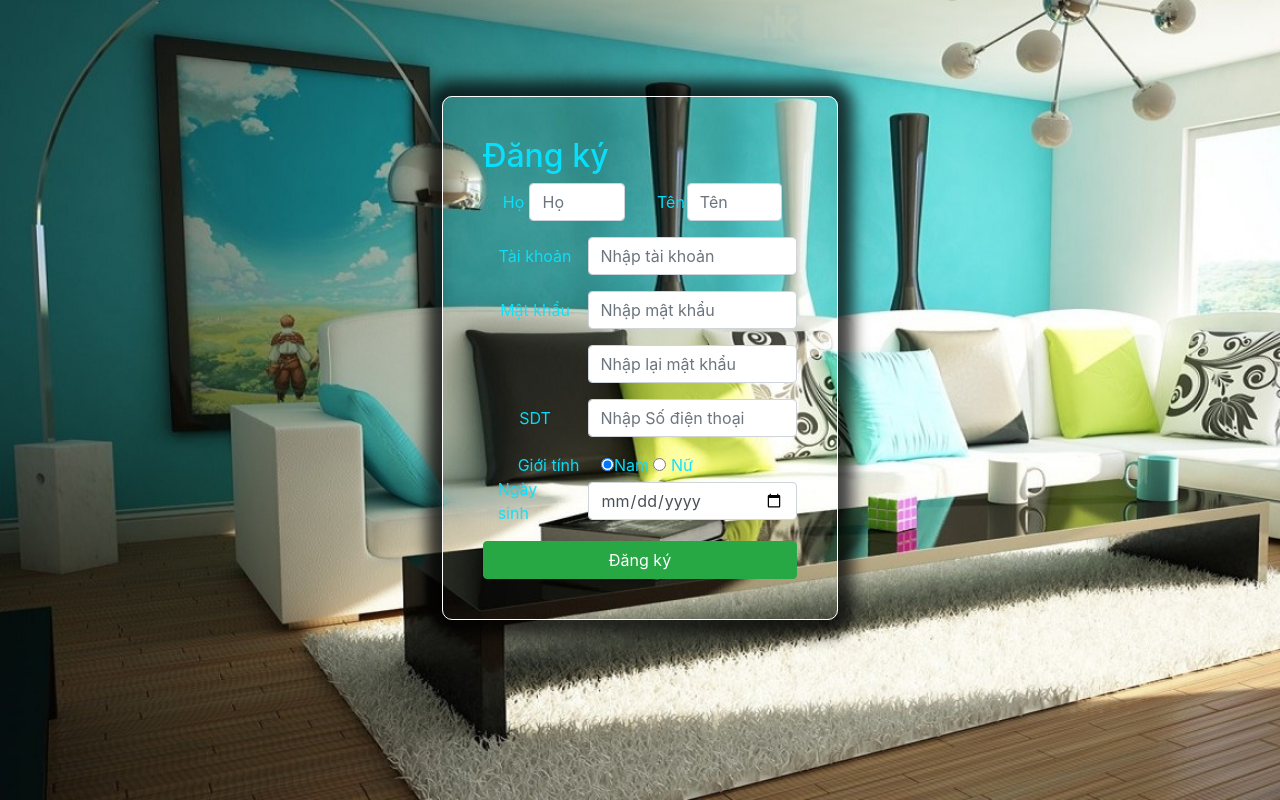
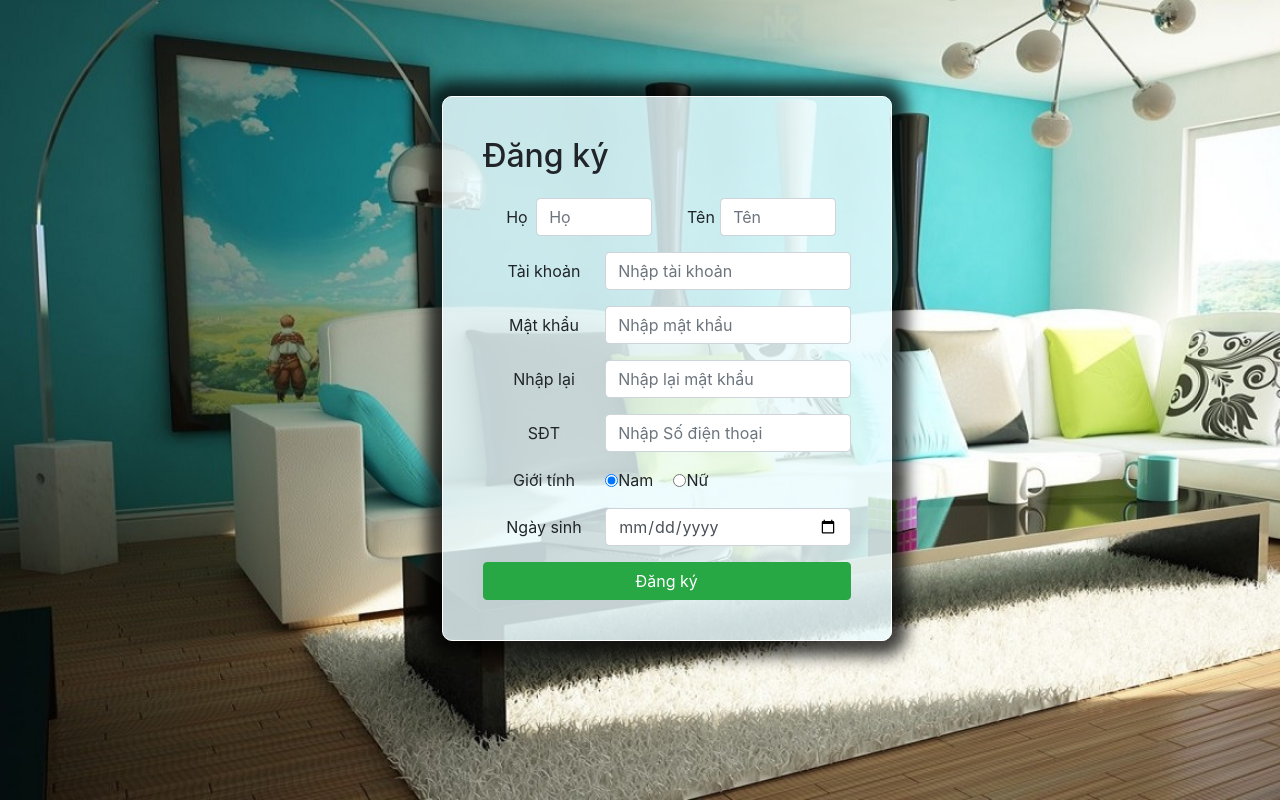
Before and after one commit to danghoanglong719/LHL_Web, a PHP site: page /html/SignUp.html in a window 1280 px wide. Shown: the part 100-900 px from the top of the page. Run offline with PHP 8.4, Linux system fonts and the light colour scheme; some libraries are stand-ins or nearby versions.

Commit message:
Add validate SignUp.html

```diff
--- a/Layout_Web/css/Home.css
+++ b/Layout_Web/css/Home.css
@@ -22,8 +22,8 @@
     color: gray;
 }
 
-.nav ul li a:hover {
-    color: white!important;
+#collapsibleNavbar .navbar-nav .nav-item a:first-child:hover{
+    color: white;
 }
 
 /*#region SignIn*/
--- a/Layout_Web/css/SignUp.css
+++ b/Layout_Web/css/SignUp.css
@@ -4,8 +4,11 @@
     background: url("../img/hinh-nen-noi-that-dep-nhat-cho-may-tinh-2.jpg") no-repeat ;
     width: 100%;
     height: 100vh;
-    background-size: cover ;
+    background-size: cover;
     background-attachment: fixed;
+}
+h2{
+    padding-bottom: 15px;
 }
 
 #formLogin{
@@ -16,39 +19,28 @@
     -webkit-box-shadow: 0px 0px 15px 15px rgba(0,0,0,0.74);
     -moz-box-shadow: 0px 0px 15px 15px rgba(0,0,0,0.74);
     box-shadow: 0px 0px 15px 15px rgba(0,0,0,0.74);
-    color: rgba(7, 226, 255, 0.966);
+    color: #212529;
+    background: rgba(234, 252, 255, 0.815);
+}
+#formLogin label:last-child{
+    padding-left: 20px;
+}
+
+input[type="radio"]{
+    vertical-align: middle;
+    cursor: pointer;
 }
 #btnSignUp{
     margin-top: 10px;
 }
-label{
-    color:rgba(7, 226, 255, 0.966);
-    float: left;
-}
+
 /*#region Responsive*/
-/* Extra small devices (phones, 600px and down) */
-@media only screen and (max-width: 600px) {
-
-}
 
 /* Small devices (portrait tablets and large phones, 600px and up) */
 @media only screen and (min-width: 600px) {
-
-}
-
-/* Medium devices (landscape tablets, 768px and up) */
-@media only screen and (min-width: 768px) {
-
-}
-
-/* Large devices (laptops/desktops, 992px and up) */
-@media only screen and (min-width: 992px) {
-
-}
-
-/* Extra large devices (large laptops and desktops, 1200px and up) */
-@media only screen and (min-width: 1200px) {
-
+    #formLogin{
+        width: 450px;
+    }
 }
 
 /*#endregion Responsive*/
@@ -78,10 +70,11 @@ label{
     color: gray;
 }
 
-.nav ul li a:hover {
+#collapsibleNavbar .navbar-nav .nav-item a:first-child:hover{
     color: white;
 }
 
+/*#region SignIn*/
 .log{
     -webkit-box-shadow: 1px 0px 13px 20px rgba(0,0,0,0.68);
 -moz-box-shadow: 1px 0px 13px 20px rgba(0,0,0,0.68);
@@ -90,6 +83,9 @@ box-shadow: 1px 0px 13px 20px rgba(0,0,0,0.68);
 .signin{
     padding:10px 10px;
     margin:5px;
+}
+#btnLogin{
+    margin-top: 10px;
 }
 .forgot-password{
     padding-left: 10px;
@@ -114,6 +110,7 @@ box-shadow: 1px 0px 13px 20px rgba(0,0,0,0.68);
 .drop-down .col-md-3 p a:hover {
     color: green;
 }
+/*#endregion SignIn*/
 
 @media (max-width: 800px) {
     .drop-down {
--- a/Layout_Web/html/Home.html
+++ b/Layout_Web/html/Home.html
@@ -41,7 +41,6 @@
         </div>
     </div>
     <!--#endregion Thanh đầu-->
-
 
     <!--#region Thanh công cụ-->
     <nav class="navbar navbar-expand-md bg-dark navbar-inverse">
--- a/Layout_Web/html/SignUp.html
+++ b/Layout_Web/html/SignUp.html
@@ -11,8 +11,8 @@
         <link rel="stylesheet" href="../OwlCarousel2-2.3.4/dist/assets/owl.carousel.min.css">
         <link rel="stylesheet" href="../OwlCarousel2-2.3.4/dist/assets/owl.theme.green.min.css">
         <style type="text/css">
-            label.error{color:Red;}
-            input.error {  color:red;}
+            label.error {   color:red;}
+            input.error {   color:red;}
         </style>
     </head>
     <script src='https://kit.fontawesome.com/a076d05399.js'></script>
@@ -22,6 +22,7 @@
     <script src="https://maxcdn.bootstrapcdn.com/bootstrap/4.4.1/js/bootstrap.min.js"></script>
     <script type="text/javascript" src="../js/jquery-3.5.0.min.js"></script>
     <script src="../OwlCarousel2-2.3.4/dist/owl.carousel.min.js"></script>
+    <script src="../js/jQueryValidation1.19.1/jquery.validate.js"></script>
 
 
 
@@ -43,7 +44,7 @@
 
             </div>
         </div>
-        <!--#endregion Thanh đầu -->
+        <!--#endregion Thanh đầu-->
 
         <!--#region Thanh công cụ-->
         <nav class="navbar navbar-expand-md bg-dark navbar-inverse">
@@ -143,9 +144,9 @@
                                     </div>
                                     <div class="form-check">
                                         <input type="checkbox" class="form-check-input" id="ckRem">
-                                        <label class="form-check-label" for="dropdownCheck">Remember me</label>
+                                        <label class="form-check-label" for="dropdownCheck">Nhớ mật khẩu</label>
                                     </div>
-                                    <button type="submit" class="btn btn-success btn-block" id="btnLogin">Sign in</button>
+                                    <button type="submit" class="btn btn-success btn-block" id="btnLogin">Đăng nhập</button>
                                     <div class="dropdown-divider"></div>
                                     <a href="#" target="_blank" class="forgot-password">Quên mật khẩu</a>
                                     <span>hoặc</span>
@@ -161,34 +162,33 @@
         </nav>
         <!--#endregion Thanh công cụ-->
 
-        <!--#region SignUp-->
+        <!--#region SignUp-Form-->
         <div class="container-fluid bg">
-
             <div class="row">
                 <div class="col-md-4 col-sm-3 col-xs-12"></div>
                 <div class="col-md-4 col-sm-6 col-xs-12">
-                    <form class="form-container" id="formLogin">
+                    <form class="form-container" id="formLogin" method="POST">
                         <h2>Đăng ký</h2>
                         <div class="form-group">
                             <div class="form-inline">
                                 <div class="col-sm-6">
                                     <div class="form-inline">
-                                        <label for="ipFirstname" class="col-md-3">Họ</label>
-                                        <input type="text" name="firstname" id="ipFirstname" class="form-control col-md-9" placeholder="Họ">
+                                        <label for="ipFirstname" class="col-sm-3">Họ</label>
+                                        <input type="text" name="firstname" id="ipFirstname" class="form-control col-sm-9" placeholder="Họ">
                                     </div>
                                 </div>
-                                <div class="col-sm-6">
+                                <div class="col-sm-6 ">
                                     <div class="form-inline">
-                                        <label for="ipLastname" class="col-md-3">Tên</label>
-                                        <input type="text" name="lastname" id="ipLastname" class="form-control col-md-9" placeholder="Tên">
+                                        <label for="ipLastname" class="col-sm-3">Tên</label>
+                                        <input type="text" name="lastname" id="ipLastname" class="form-control col-sm-9" placeholder="Tên">
                                     </div>
                                 </div>
                             </div>
                         </div>
                         <div class="form-group">
                             <div class="form-inline">
-                                <label for="ipTk" class="col-md-4">Tài khoản</label>
-                                <input type="text" name="user" id="ipTK" class="form-control col-md-8" placeholder="Nhập tài khoản">
+                                <label for="ipTk" class="col-sm-4">Tài khoản</label>
+                                <input type="text" name="user" id="ipTk" class="form-control col-sm-8" placeholder="Nhập tài khoản">
                             </div>
                         </div>
                         <div class="form-group">
@@ -199,21 +199,21 @@
                         </div>
                         <div class="form-group">
                             <div class="form-inline">
-                                <div class="col-sm-4"></div>
+                                <label for="ipRePass" class="col-sm-4">Nhập lại</label>
                                 <input type="password" name="repass" id="ipRePass" class="form-control col-sm-8" placeholder="Nhập lại mật khẩu">
                             </div>
                         </div>
                         <div class="form-group">
                             <div class="form-inline">
-                            <label for="ipSdt" class="col-md-4">SDT</label>
-                            <input type="text" name="sdt" id="ipSdt" class="form-control col-md-8" placeholder="Nhập Số điện thoại" >
+                                <label for="ipSdt" class="col-sm-4">SĐT</label>
+                                <input type="text" name="sdt" id="ipSdt" class="form-control col-sm-8" placeholder="Nhập Số điện thoại" >
                             </div>
                         </div>
-                            <div class="form-gruop">
-                                <div class="form-check">
-                                    <label for="" class="form-check-label col-sm-4">Giới tính</label>
-                                    <input type="radio" name="gioi" id="ipGioi" checked="checked" >Nam
-                                    <input type="radio" name=gioi id=ipNu> Nữ
+                        <div class="form-group">
+                            <div class="form-check-label form-inline">
+                                <label for="ipNam" class="col-sm-4">Giới tính</label>
+                                <label for="ipNam"><input type="radio" name="gioi" id="ipNam" checked="checked" >Nam</label>
+                                <label for="ipNu"><input type="radio" name="gioi" id="ipNu"> Nữ</label>
                             </div>
                         </div>
                         <div class="form-group">
@@ -227,7 +227,6 @@
 
                     </form>
                 </div>
-                <div class="col-md-4 col-sm-3 col-xs-12"></div>
             </div>
         </div>
         <!--#endregion SignUp-->
@@ -239,15 +238,13 @@
                 rules: {
                     firstname:{required:true},
                     lastname:{required:true},
-                    user:{required:true ,minlength:6},
-                    pass:{required:true,minlength:6},
-                    repass:{required:true,equalTo:"#ipPass"},
+                    user:{required:true, minlength:6},
+                    pass:{required:true, minlength:6},
+                    repass:{required:true, equalTo:"#ipPass"},
                     sdt:{digits:true}
                 },
                 messages:{
-                   firstname:{
-                       required:"Không được bỏ trống",
-                   },
+                   firstname:{required:"Không được bỏ trống",},
                    lastname:{required:"Không được bỏ trống",},
                    user:{
                         required:"Không được bỏ trống",
@@ -259,12 +256,10 @@
                    },
                    repass:{
                         required:"Không được bỏ trống",
-
-                        equalTo:"Mật khẩu không khớp",
+                        equalTo:"Mật khẩu không khớp"
                    },
                    sdt:{digits:"Chỉ nhập số nguyên"}
                 },
-
             });
         })
     </script>
```
Also changed, not shown: Layout_Web/js/login.js (+2 -5 lines), Layout_Web/js/jQueryValidation1.19.1/additional-methods.js (renamed from Layout_Web/js/additional-methods.js), Layout_Web/js/jQueryValidation1.19.1/additional-methods.min.js (renamed from Layout_Web/js/additional-methods.min.js), Layout_Web/js/jQueryValidation1.19.1/jquery.validate.js (renamed from Layout_Web/js/jquery.validate.js), Layout_Web/js/jQueryValidation1.19.1/jquery.validate.min.js (renamed from Layout_Web/js/jquery.validate.min.js), Layout_Web/js/jquery/jquery-3.5.0.min.js (renamed from Layout_Web/js/jquery-3.5.0.min.js). Lines whose indentation alone changed are shown as unchanged.
